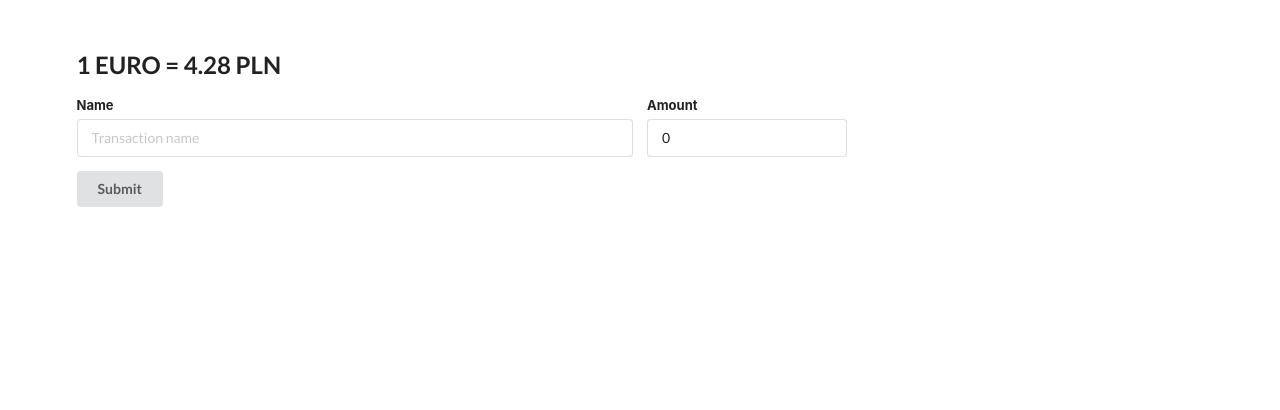
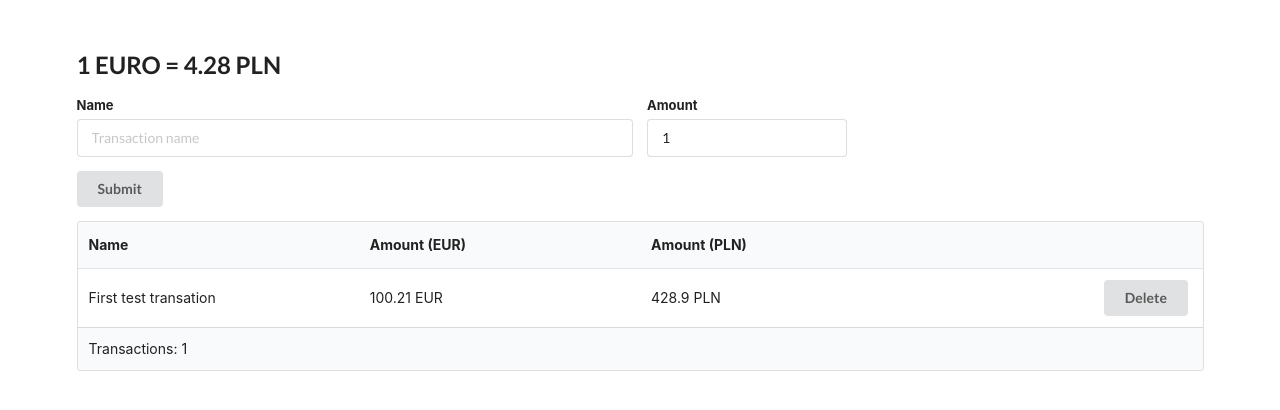
Before and after one commit to tomasz-py/recruitment-task-kambu, a React (Create React App) app: page / in a window 1280 px wide. Shown: the top 410 px of the page. Built offline with nearby package versions, Linux system fonts and the light colour scheme.

Commit message:
add transaction list

```diff
--- a/src/App.js
+++ b/src/App.js
@@ -3,12 +3,14 @@ import "./App.css";
 
 import ExchangeRate from "./components/ExchangeRate";
 import AddTransaction from "./components/AddTransaction";
+import TransactionList from "./components/TransactionList";
 
 function App() {
   return (
     <div className="ui container" style={{ marginTop: "50px" }}>
       <ExchangeRate />
       <AddTransaction />
+      <TransactionList />
     </div>
   );
 }
--- a/src/components/AddTransaction/index.js
+++ b/src/components/AddTransaction/index.js
@@ -5,7 +5,7 @@ import { addTransaction } from "../../actions";
 
 const AddTransaction = props => {
   const [name, setName] = useState("");
-  const [amount, setAmount] = useState(0);
+  const [amount, setAmount] = useState(1);
 
   const onFormSubmit = event => {
     event.preventDefault();
@@ -14,7 +14,7 @@ const AddTransaction = props => {
   };
 
   const clearState = () => {
-    setAmount(0);
+    setAmount(1);
     setName("");
   };
 
--- /dev/null
+++ b/src/components/Transaction/index.js
@@ -0,0 +1,35 @@
+import React from "react";
+import { connect } from "react-redux";
+
+const Transaction = props => {
+  function roundToTwo(num) {
+    return +(Math.round(num + "e+2") + "e-2");
+  }
+
+  const renderList = () => {
+    return props.transactions.map((transaction, index) => {
+      let amountPL = transaction.amount * props.euroRate;
+      amountPL = roundToTwo(amountPL);
+
+      return (
+        <tr key={index}>
+          <td data-label="Name">{transaction.name}</td>
+          <td data-label="AmountEUR">{transaction.amount} EUR</td>
+          <td data-label="AmountPLN">{amountPL} PLN</td>
+          <td data-label="delete" className="right aligned">
+            <button className="ui button">Delete</button>
+          </td>
+        </tr>
+      );
+    });
+  };
+
+  return renderList();
+};
+
+const mapStateToProps = state => ({
+  euroRate: state.euroRate,
+  transactions: state.transactions
+});
+
+export default connect(mapStateToProps)(Transaction);
--- /dev/null
+++ b/src/components/TransactionList/index.js
@@ -0,0 +1,65 @@
+import React from "react";
+import { connect } from "react-redux";
+import Transaction from "../Transaction";
+
+// selectable fixed single line table
+
+const Transactions = props => {
+  return (
+    <table className="ui fixed selectable table">
+      <thead>
+        <tr>
+          <th>Name</th>
+          <th>Amount (EUR)</th>
+          <th>Amount (PLN)</th>
+          <th />
+        </tr>
+      </thead>
+      <tbody>
+        <Transaction />
+      </tbody>
+      <tfoot>
+        <tr>
+          <th>Transactions: {props.transactions.length}</th>
+          <th />
+          <th />
+          <th />
+        </tr>
+      </tfoot>
+    </table>
+  );
+};
+
+const mapStateToProps = state => ({
+  euroRate: state.euroRate,
+  transactions: state.transactions
+});
+
+export default connect(mapStateToProps)(Transactions);
+
+/* <table class="ui celled table">
+  <thead>
+    <tr>
+      <th>Name</th>
+      <th>Age</th>
+      <th>Job</th>
+    </tr>
+  </thead>
+  <tbody>
+    <tr>
+      <td data-label="Name">James</td>
+      <td data-label="Age">24</td>
+      <td data-label="Job">Engineer</td>
+    </tr>
+    <tr>
+      <td data-label="Name">Jill</td>
+      <td data-label="Age">26</td>
+      <td data-label="Job">Engineer</td>
+    </tr>
+    <tr>
+      <td data-label="Name">Elyse</td>
+      <td data-label="Age">24</td>
+      <td data-label="Job">Designer</td>
+    </tr>
+  </tbody>
+</table>; */
```
